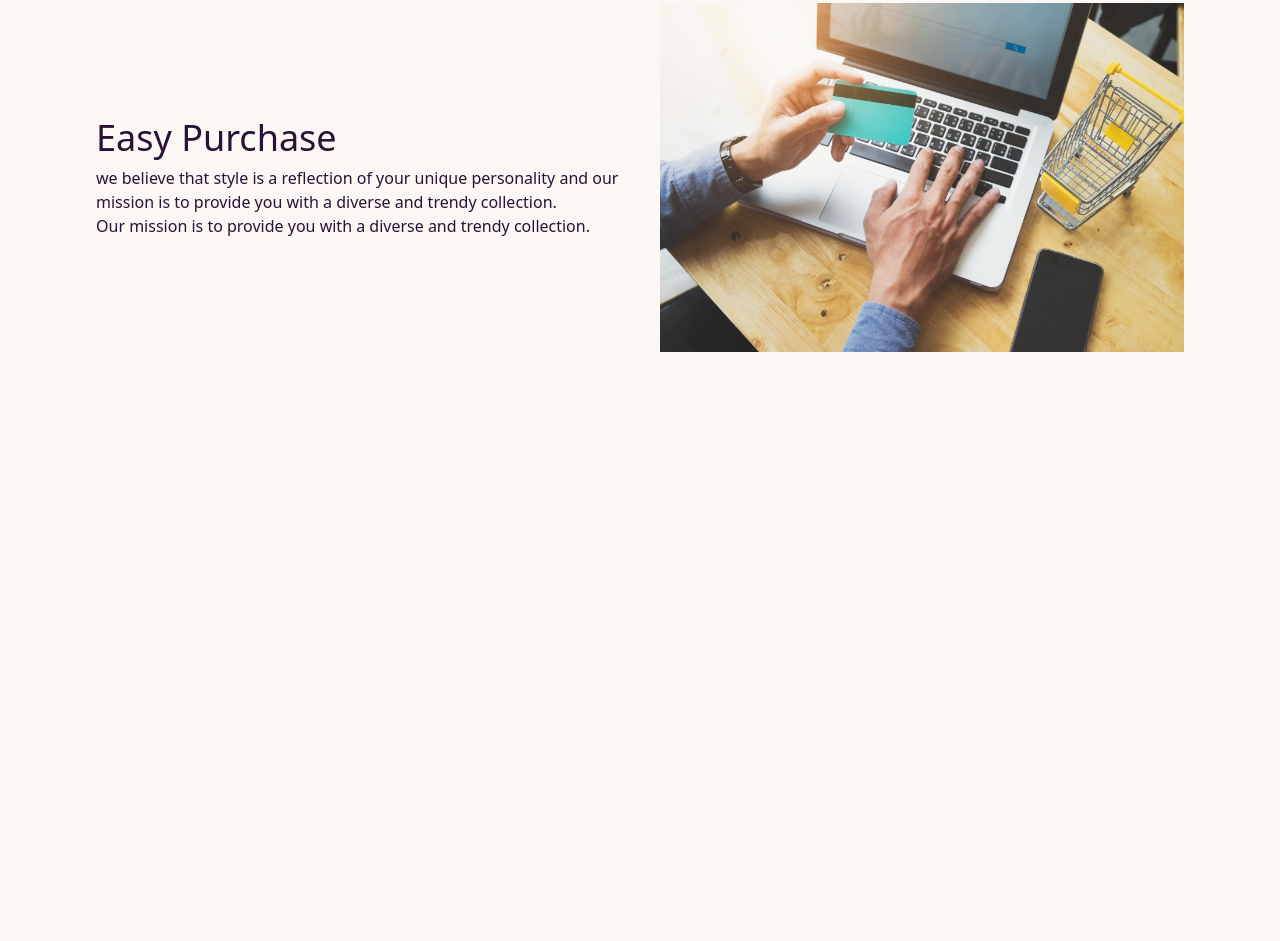
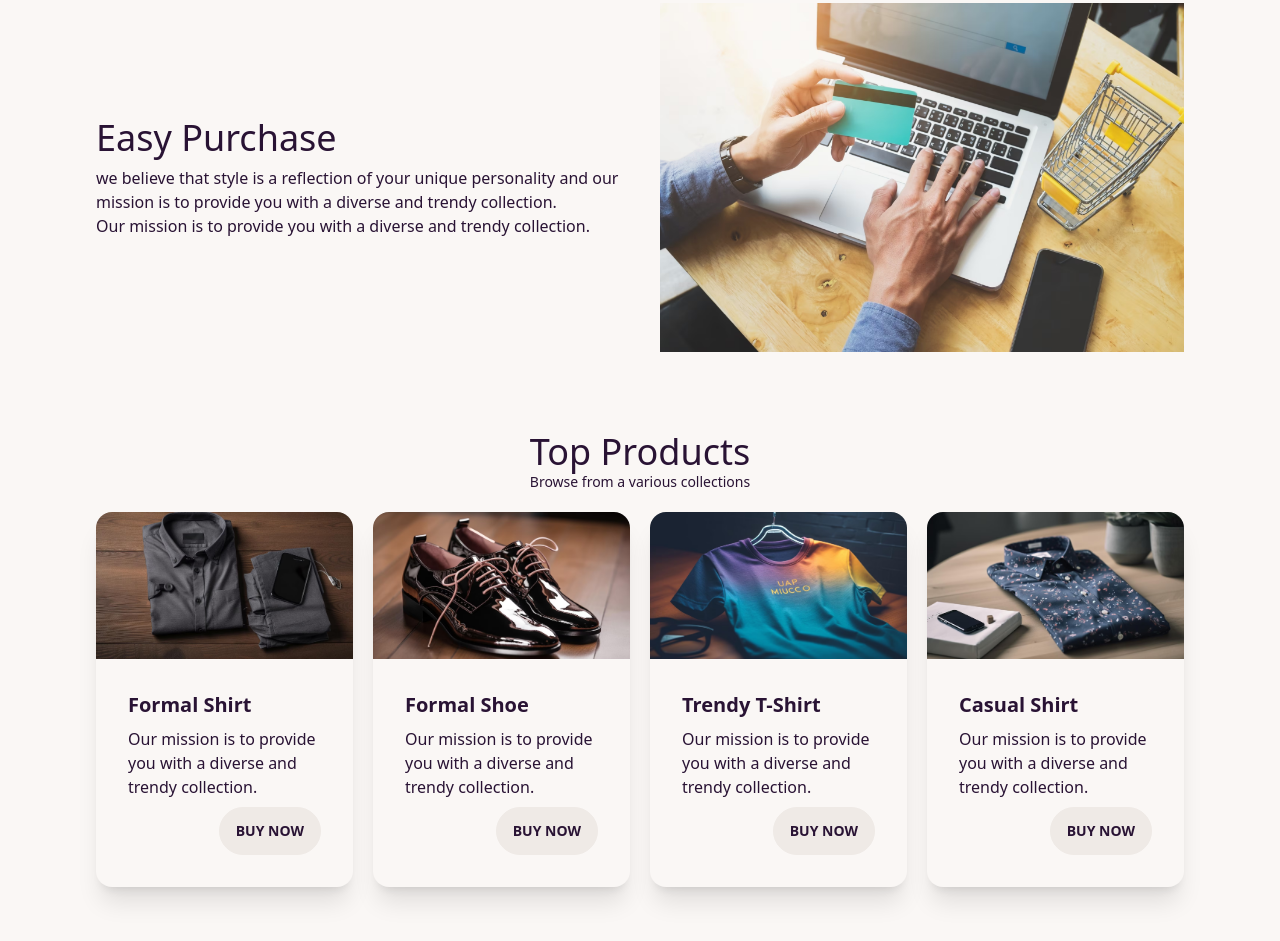
Before and after one commit to abusufian745/daisy-man, a plain HTML site: page index.html in a window 1280 px wide. Shown: the part 1269-2210 px from the top of the page. Before the commit the page ends 1681 px from the top, so only its background shows below. Drawn offline with nearby package versions, Linux system fonts and the light colour scheme.

Commit message:
added products section

```diff
--- a/index.html
+++ b/index.html
@@ -162,6 +162,64 @@
             </div>
         </section>
         <!-- featured section end -->
+
+        <!-- products section start -->
+
+        <section class="max-w-screen-xl mx-auto px-8 md:px-16 lg:px-24 py-5 my-10">
+            <div class="text-center pb-5">
+                <h1 class="text-2xl md:text-4xl">Top Products</h1>
+                <p class="text-sm">Browse from a various collections</p>
+            </div>
+
+            <div class="grid sm:grid-cols-2 md:grid-cols-3 lg:grid-cols-4 gap-5">
+
+                <!-- card-1 -->
+                <div class="card bg-base-100 shadow-xl">
+                    <figure><img src="./images/elegant-businessman-attire-hangs-modern-closet-generated-by-ai_188544-15312.avif" alt="Shoes" /></figure>
+                    <div class="card-body">
+                      <h2 class="card-title">Formal Shirt</h2>
+                      <p>Our mission is to provide you with a diverse and trendy collection.</p>
+                      <div class="card-actions justify-end">
+                        <button class="btn">Buy Now</button>
+                      </div>
+                    </div>
+                  </div>
+                <!-- card-2 -->
+                <div class="card bg-base-100 shadow-xl">
+                    <figure><img src="./images/shiny-black-leather-shoes-exude-modern-luxury-generated-by-ai_188544-36154.avif" alt="Shoes" /></figure>
+                    <div class="card-body">
+                      <h2 class="card-title">Formal Shoe</h2>
+                      <p>Our mission is to provide you with a diverse and trendy collection.</p>
+                      <div class="card-actions justify-end">
+                        <button class="btn">Buy Now</button>
+                      </div>
+                    </div>
+                  </div>
+                <!-- card-3 -->
+                <div class="card bg-base-100 shadow-xl">
+                    <figure><img src="./images/blue-yellow-t-shirt-wooden-hanger-generated-by-ai_188544-42185.avif" alt="Shoes" /></figure>
+                    <div class="card-body">
+                      <h2 class="card-title">Trendy T-Shirt</h2>
+                      <p>Our mission is to provide you with a diverse and trendy collection.</p>
+                      <div class="card-actions justify-end">
+                        <button class="btn">Buy Now</button>
+                      </div>
+                    </div>
+                  </div>
+                <!-- card-4 -->
+                <div class="card bg-base-100 shadow-xl">
+                    <figure><img src="./images/elegant-businessman-shirt-wooden-desk-stack-generated-by-ai_188544-34678.avif" alt="Shoes" /></figure>
+                    <div class="card-body">
+                      <h2 class="card-title">Casual Shirt</h2>
+                      <p>Our mission is to provide you with a diverse and trendy collection.</p>
+                      <div class="card-actions justify-end">
+                        <button class="btn">Buy Now</button>
+                      </div>
+                    </div>
+                  </div>
+            </div>
+        </section>
+        <!-- products section end -->
     </main>
 
 </body>
```
